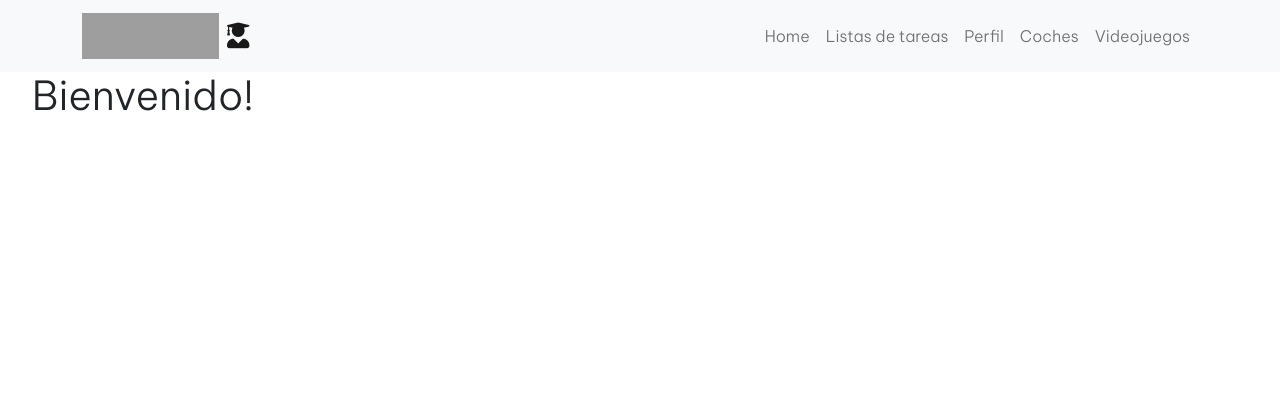
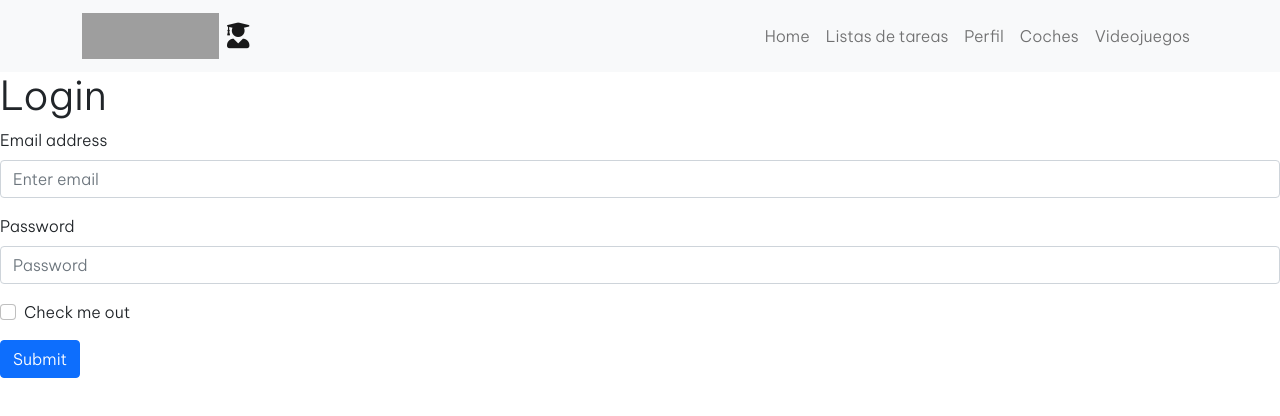
Before and after one commit to danielVillegasCelaya/Dise-o-de-interfaces--tabla, a React (Create React App) app: page / in a window 1280 px wide. Shown: the top 416 px of the page. Built offline with nearby package versions, Linux system fonts and the light colour scheme; grey boxes are pictures that could not be loaded.

Commit message:
Login insertado

```diff
--- a/src/components/Home.jsx
+++ b/src/components/Home.jsx
@@ -1,9 +1,34 @@
 import React from 'react';
+import Button from 'react-bootstrap/esm/Button';
+import { Form } from 'react-bootstrap/esm/';
+class Home extends React.Component {
+  constructor(props) {
+    super(props);
+  }
 
-export function Home() {
-  return (
-    <div className="main-site">
-      <h1>Bienvenido!</h1>
-    </div>
-  );
+  render() {
+    return (
+      <div className="login">
+        <h1>Login</h1>
+        <Form>
+          <Form.Group className="mb-3" controlId="formBasicEmail">
+            <Form.Label>Email address</Form.Label>
+            <Form.Control type="email" placeholder="Enter email" />
+          </Form.Group>
+
+          <Form.Group className="mb-3" controlId="formBasicPassword">
+            <Form.Label>Password</Form.Label>
+            <Form.Control type="password" placeholder="Password" />
+          </Form.Group>
+          <Form.Group className="mb-3" controlId="formBasicCheckbox">
+            <Form.Check type="checkbox" label="Check me out" />
+          </Form.Group>
+          <Button variant="primary" type="submit">
+            Submit
+          </Button>
+        </Form>
+      </div>
+    );
+  }
 }
+export default Home;
--- a/src/data/MenuItems.js
+++ b/src/data/MenuItems.js
@@ -1,4 +1,4 @@
-import { Home } from '../components/Home';
+import Home from '../components/Home';
 import { PaginaListas } from '../components/PaginaListas';
 import { Perfil } from '../components/Perfil';
 import Coches from '../components/Coches';
```
